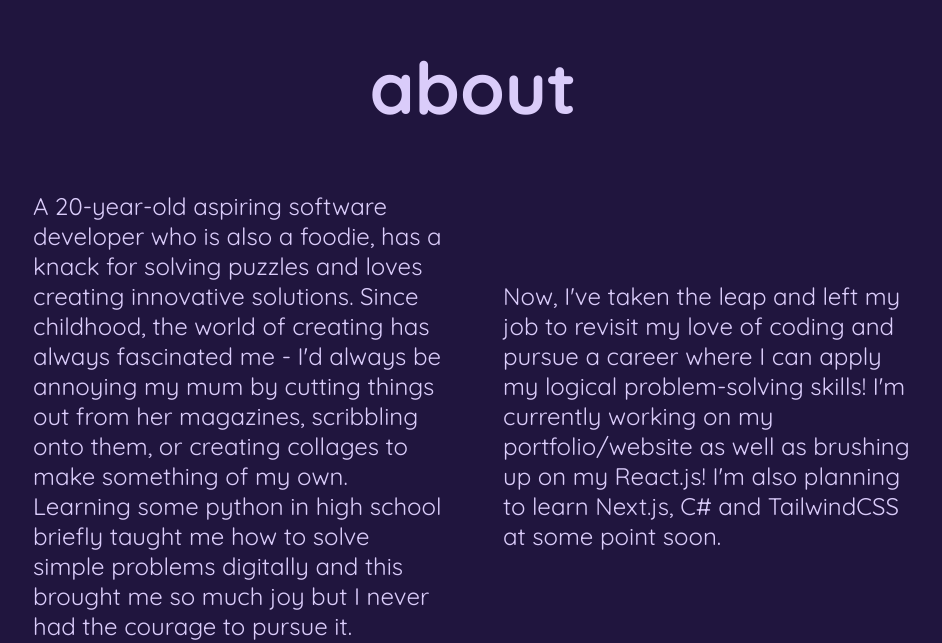
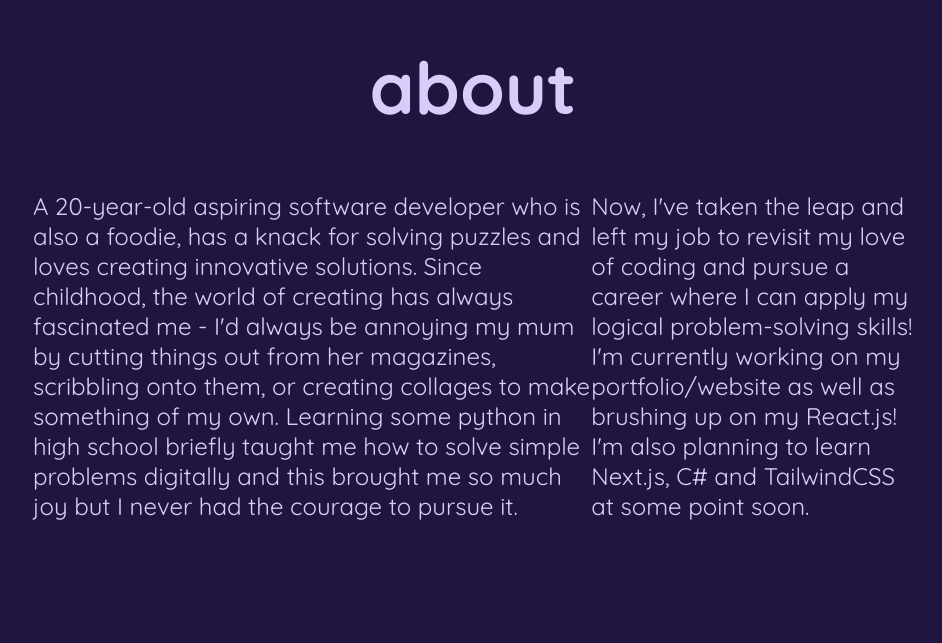
Before and after one commit to ashwantspizza/mywebsite, a React (Create React App) app in the folder ash-website/: page / in a window 1280 px wide. Shown: the part 2257-2900 px from the top of the page, without its empty margins (167-1109 px from the left). Built offline with nearby package versions, Linux system fonts and the light colour scheme.

Commit message:
added cv in public folder

```diff
--- a/ash-website/src/components/LandingPage.css
+++ b/ash-website/src/components/LandingPage.css
@@ -238,7 +238,7 @@
   display: flex;
   flex-direction: column;
   align-items: center;
-  justify-content: flex-start;
+  /* justify-content: flex-start; */ /* Remove this line to center the content vertically */
   margin-top: 150px;
 }
 
@@ -246,7 +246,7 @@
   display: flex;
   flex-direction: column;
   align-items: center;
-  justify-content: flex-start;
+  /* justify-content: flex-start; */ /* Remove this line to center the content vertically */
   width: 100%;
   font-size: 3rem;
 }
@@ -255,31 +255,20 @@
   display: flex;
   flex-direction: row;
   align-items: center;
-  justify-content: flex-start;
+  justify-content: center;
   margin-left: 200px;
   margin-right: 200px;
   font-size: 1.5rem;
 }
 
-.about-desc-1 {
-  display: flex;
-  flex-direction: column;
-  align-items: center;
-  justify-content: flex-start;
-  height: 100%;
-  width: 100%;
-  margin-right: 30px;
-}
-
+.about-desc-1,
 .about-desc-2 {
   display: flex;
   flex-direction: column;
   align-items: center;
-  justify-content: flex-start;
-  height: 100%;
-  width: 100%;
-  margin-left: 30px;
+  justify-content: center;
 }
+
 
 .contact-section {
   display: flex;
```
Also changed, not shown: 1 other file (tests, documents, lock files or other folders).
